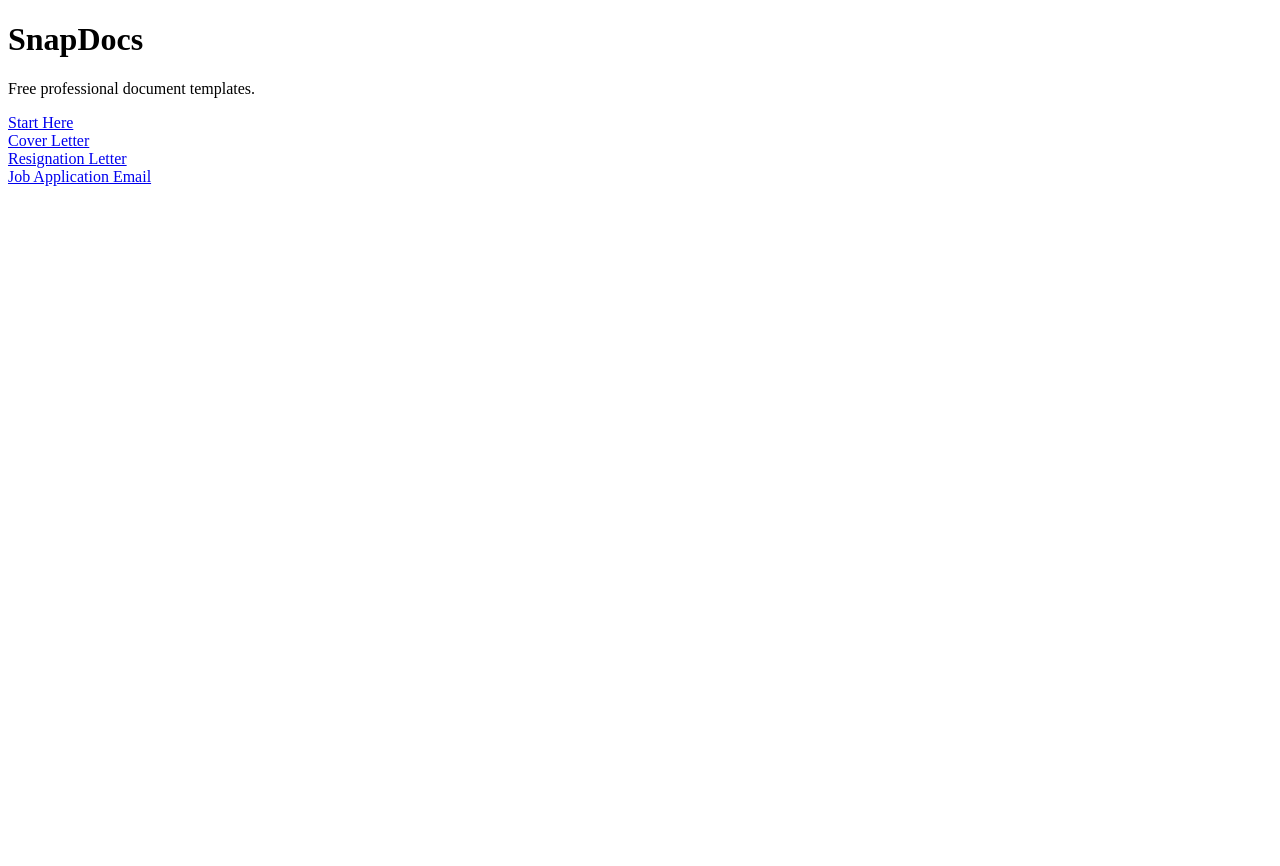
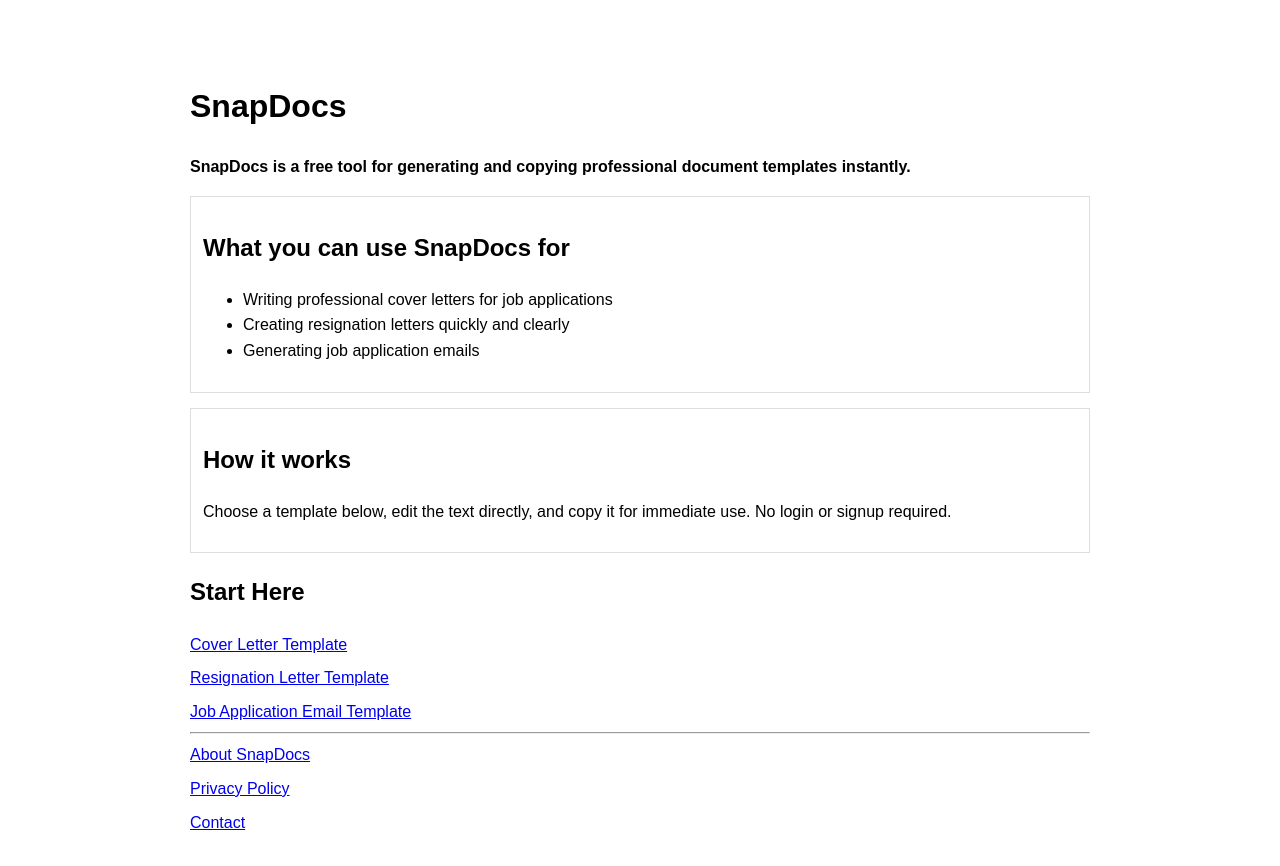
Before and after one commit to dannynuhi/instant-docs, a plain HTML site: page index.html in a window 1280 px wide. Before the commit the page ends 800 px from the top, so only its background shows below. Drawn offline with Linux system fonts and the light colour scheme.

Commit message:
final SEO + AdSense content hardening

```diff
--- a/index.html
+++ b/index.html
@@ -1,18 +1,52 @@
 <!doctype html>
 <html>
 <head>
-  <title>SnapDocs</title>
+  <meta charset="utf-8" />
+  <meta name="viewport" content="width=device-width,initial-scale=1" />
+
+  <title>SnapDocs - Free Professional Document Templates</title>
+  <meta name="description" content="SnapDocs provides free professional templates for cover letters, resignation letters, and job application emails. Instantly copy and edit." />
+
+  <meta name="robots" content="index, follow" />
+
+  <style>
+    body { font-family: Arial; max-width: 900px; margin: 40px auto; padding: 20px; line-height: 1.6; }
+    a { display:block; margin:8px 0; }
+    .box { padding: 12px; border: 1px solid #ddd; margin: 15px 0; }
+  </style>
 </head>
+
 <body>
 
 <h1>SnapDocs</h1>
 
-<p>Free professional document templates.</p>
+<p><strong>SnapDocs is a free tool for generating and copying professional document templates instantly.</strong></p>
 
-<a href="/start-here.html">Start Here</a><br>
-<a href="/cover-letter.html">Cover Letter</a><br>
-<a href="/resignation.html">Resignation Letter</a><br>
-<a href="/job-application.html">Job Application Email</a><br>
+<div class="box">
+<h2>What you can use SnapDocs for</h2>
+<ul>
+  <li>Writing professional cover letters for job applications</li>
+  <li>Creating resignation letters quickly and clearly</li>
+  <li>Generating job application emails</li>
+</ul>
+</div>
+
+<div class="box">
+<h2>How it works</h2>
+<p>Choose a template below, edit the text directly, and copy it for immediate use. No login or signup required.</p>
+</div>
+
+<h2>Start Here</h2>
+
+<a href="/cover-letter.html">Cover Letter Template</a>
+<a href="/resignation.html">Resignation Letter Template</a>
+<a href="/job-application.html">Job Application Email Template</a>
+
+<hr>
+
+<a href="/about.html">About SnapDocs</a>
+<a href="/privacy.html">Privacy Policy</a>
+<a href="/contact.html">Contact</a>
 
 </body>
 </html>
```
